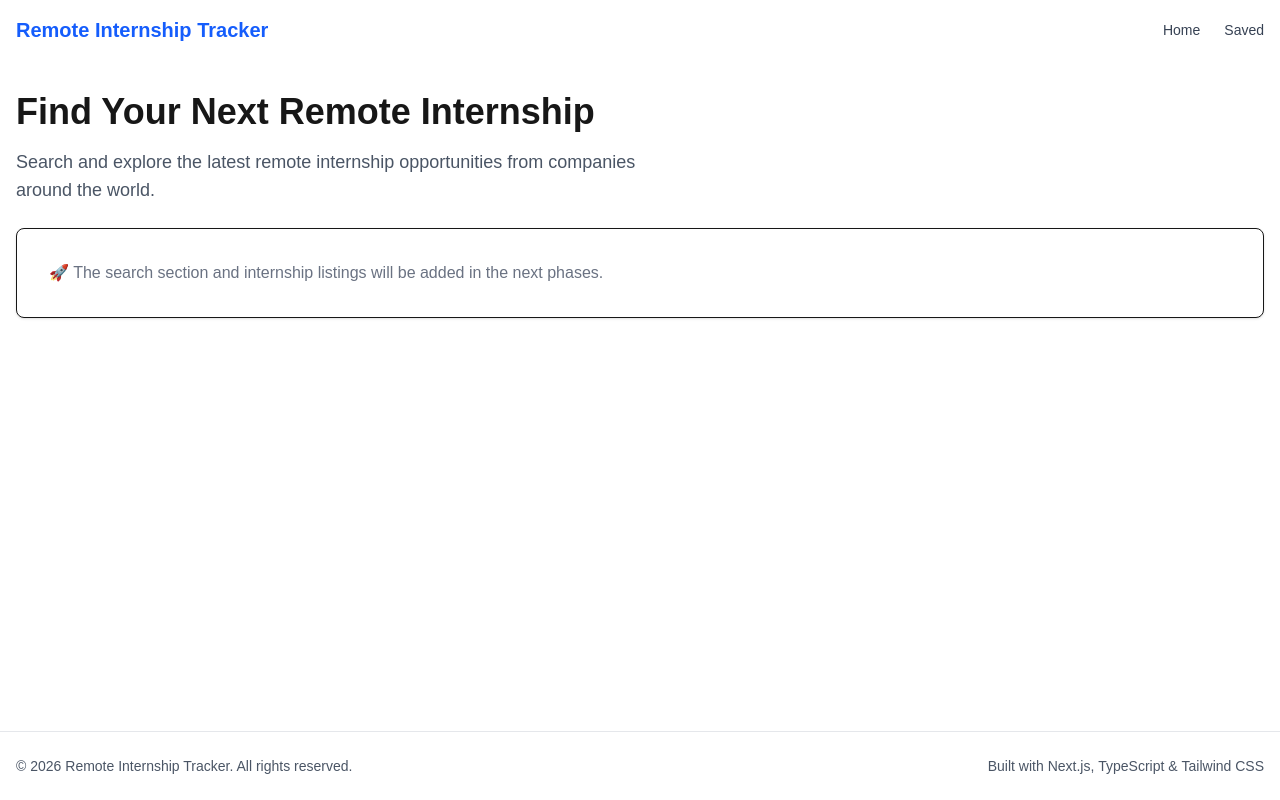
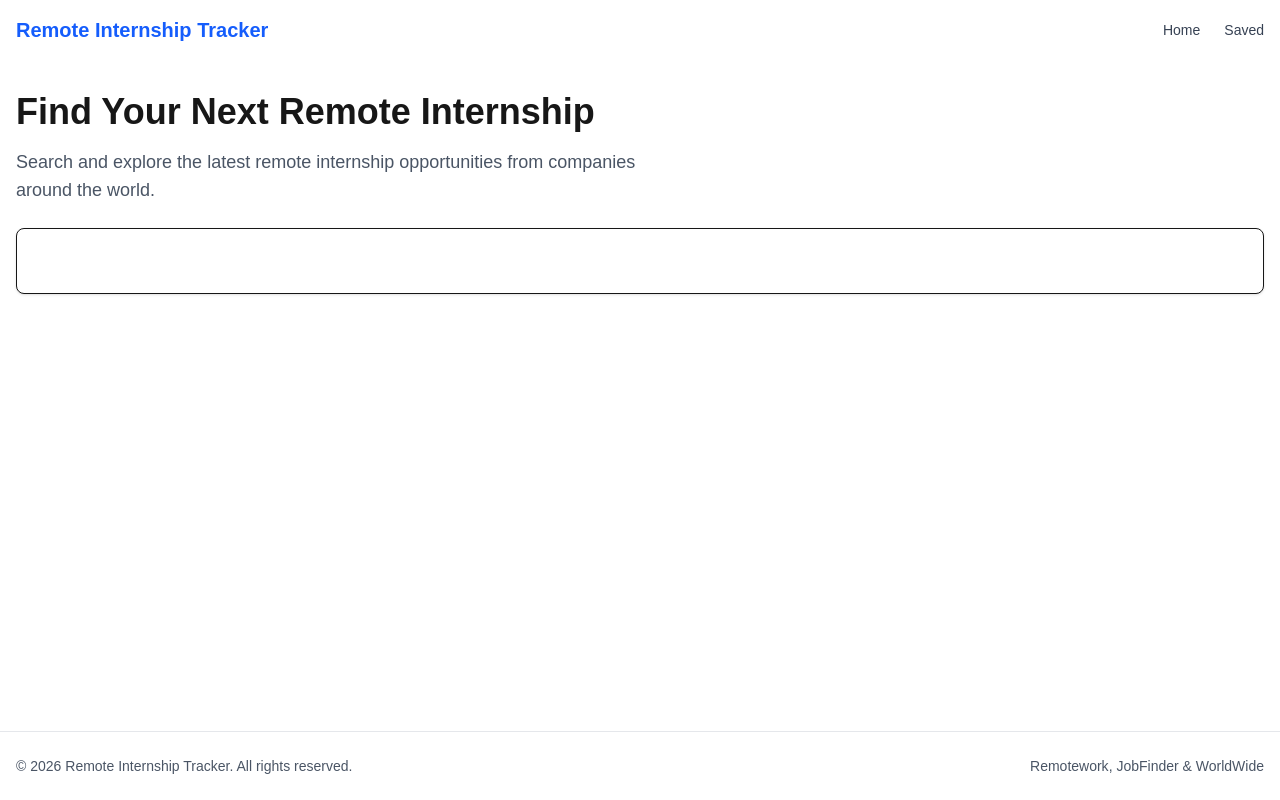
Before and after one commit to nipuninduwaraedu/remote-internship-tracker, a Next.js app: page / in a window 1280 px wide. Built offline with nearby package versions, Linux system fonts and the light colour scheme.

Commit message:
change home and footer

```diff
--- a/app/page.tsx
+++ b/app/page.tsx
@@ -14,8 +14,7 @@ export default function HomePage() {
 
       <div className="rounded-lg border bg-white p-8 shadow-sm">
         <p className="text-gray-500">
-          🚀 The search section and internship listings will be added in the next
-          phases.
+
         </p>
       </div>
     </section>
--- a/components/layout/Footer.tsx
+++ b/components/layout/Footer.tsx
@@ -8,9 +8,9 @@ export default function Footer() {
         </p>
 
         <p>
-          Built with <span className="font-medium">Next.js</span>,{" "}
-          <span className="font-medium">TypeScript</span> &{" "}
-          <span className="font-medium">Tailwind CSS</span>
+          <span className="font-medium">Remotework</span>,{" "}
+          <span className="font-medium">JobFinder</span> &{" "}
+          <span className="font-medium">WorldWide</span>
         </p>
       </div>
     </footer>
```
